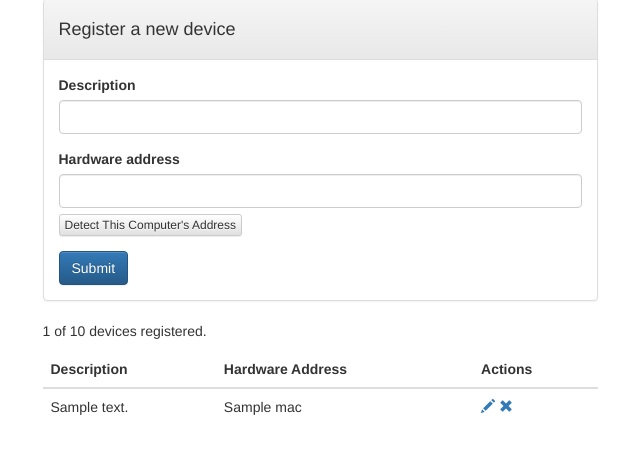
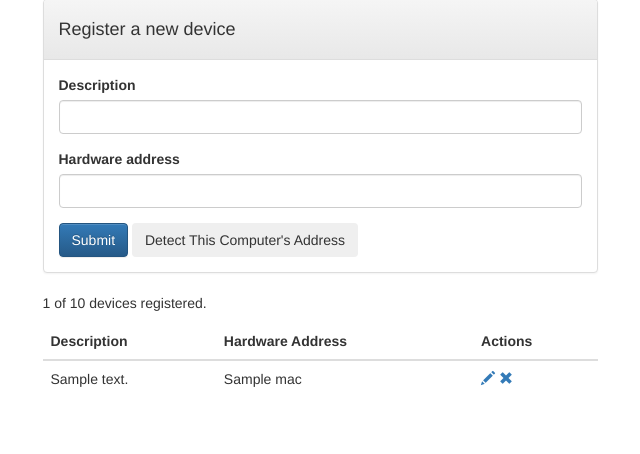
Before and after one commit to zeeman/arim, a Python web app: template arim/templates/device_list.html in a window 1280 px wide. Shown: the part 211-665 px from the top of the page, without its empty margins (320-960 px from the left). Run offline with Jinja, Linux system fonts and the light colour scheme; the template is opened without the code that fills it: most values are stand-ins (such as "Sample title", 1, 10 or a date in 2020); some libraries are stand-ins or nearby versions.

Commit message:
Change 'prefill-mac' button appearance

```diff
--- a/arim/templates/device_list.html
+++ b/arim/templates/device_list.html
@@ -75,11 +75,11 @@
                             <div class="form-group">
                                 <label for="mac">Hardware address</label>
                                 <input class="form-control" type="text" name="mac" id="mac" {% if full %}disabled{% endif %} />
-                                {% if mac_address %}
-                                <span class="help-block"><a href="#" class="btn btn-default btn-xs" id="prefill-mac" data-mac="{{ mac_address }}">Detect This Computer's Address</a></span>
-                                {% endif %}
                             </div>
                             <button type="submit" class="btn btn-primary" {% if full %}disabled {% endif %}>Submit</button>
+                            {% if mac_address %}
+                            <button type="button" class="btn" id="prefill-mac" data-mac="{{ mac_address }}">Detect This Computer's Address</button>
+                            {% endif %}
                             <img id="loading" class="loading" src="/static/img/loading.gif" alt="Loading...">
                         </form>
                     </div>
--- a/static/js/device_list.js
+++ b/static/js/device_list.js
@@ -14,7 +14,7 @@ $(document).ready(function() {
         confirm_delete_device($(this).attr('data-id'));
     });
 
-    $('a#prefill-mac').on('click', function(event) {
+    $('button#prefill-mac').on('click', function(event) {
         $('form#device-form').find('input#mac').val(
             $(this).attr('data-mac')
         );
```
